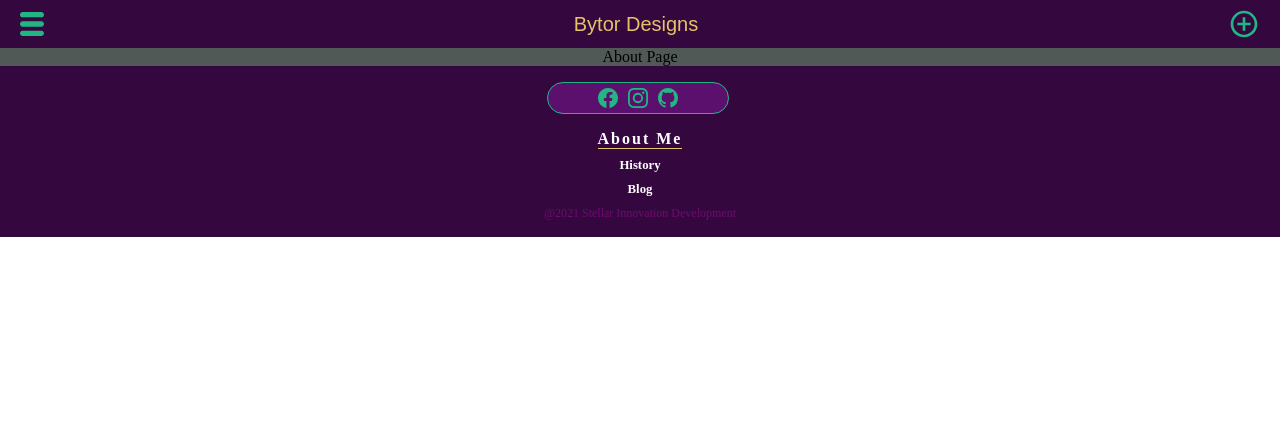
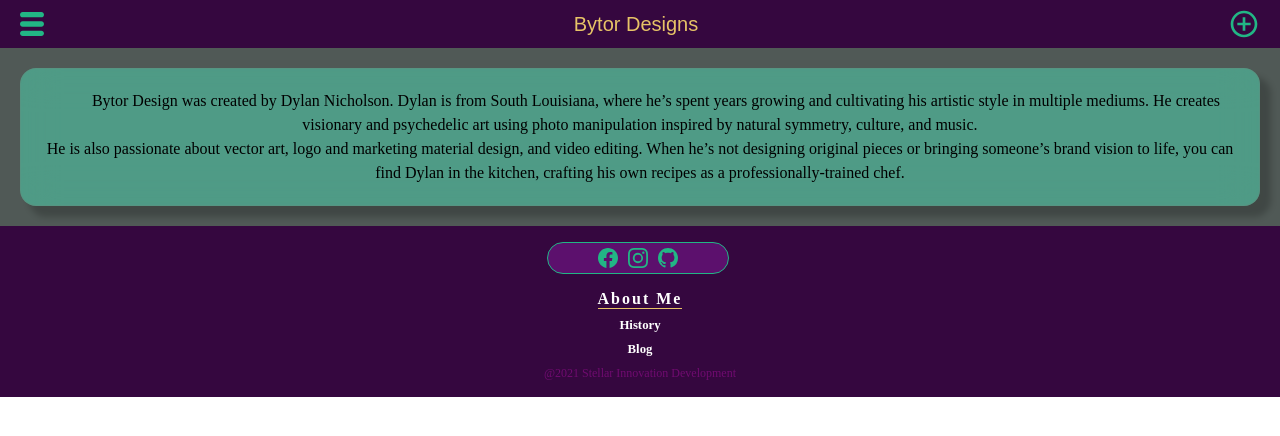
Before and after one commit to NicBab/Bytor_Designs, a React (Create React App) app: page / in a window 1280 px wide. Shown: the top 436 px of the page. Built offline with nearby package versions, Linux system fonts and the light colour scheme.

Commit message:
added container and info for about Pg

```diff
--- a/src/pages/About.jsx
+++ b/src/pages/About.jsx
@@ -1,10 +1,19 @@
 import React from 'react'
+import { Container } from 'react-bootstrap'
 import './css/About.css'
 
 const About = () => {
     return (
         <div className="aboutPg">
-            About Page
+            <Container className="aboutContainer">
+              <figcaption>
+                Bytor Design was created by Dylan Nicholson.
+                Dylan is from South Louisiana, where he’s spent years growing and cultivating his artistic style in multiple mediums.
+                He creates visionary and psychedelic art using photo manipulation inspired by natural symmetry, culture, and music. <br />
+                He is also passionate about vector art, logo and marketing material design, and video editing.
+                When he’s not designing original pieces or bringing someone’s brand vision to life, you can find Dylan in the kitchen, crafting his own recipes as a professionally-trained chef.
+              </figcaption>
+            </Container>
         </div>
     )
 }
--- a/src/pages/css/About.css
+++ b/src/pages/css/About.css
@@ -2,3 +2,27 @@
   text-align: center;
   background-color: #505956;
 }
+
+.aboutContainer {
+  display: flex;
+  flex-direction: column;
+  justify-content: center;
+  align-items: center;
+}
+
+figCaption {
+  color: black;
+  text-indent: 2em;
+  font-size: 12pt;
+  line-height: 1.5;
+  padding: 20px;
+  margin: 20px;
+
+  background: rgba(78, 240, 197, 0.441);
+  border-radius: 16px;
+  box-shadow: 0 4px 30px rgba(0, 0, 0, 0.1);
+  backdrop-filter: blur(18.8px);
+  -webkit-backdrop-filter: blur(18.8px);
+  border: 0.5px solid rgba(91, 146, 128, 0.65);
+  box-shadow: 10px 10px 6px 1px rgba(0, 0, 0, 0.2);
+}
--- a/src/pages/css/Contact.css
+++ b/src/pages/css/Contact.css
@@ -8,7 +8,7 @@
 }
 
 .contactContainer {
-  background: rgba(41, 250, 194, 0.441);
+  background: rgba(78, 240, 197, 0.441);
   border-radius: 10px;
   box-shadow: 0 4px 30px rgba(0, 0, 0, 0.1);
   border: 0.9px solid rgba(55, 204, 154, 0.65);
```
